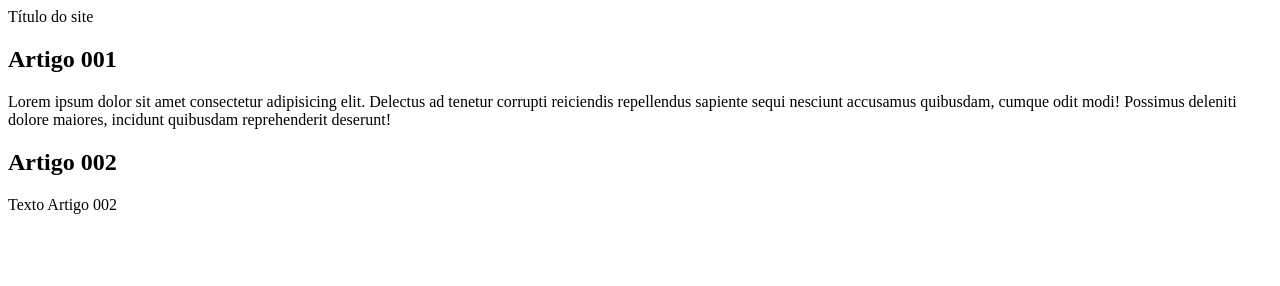
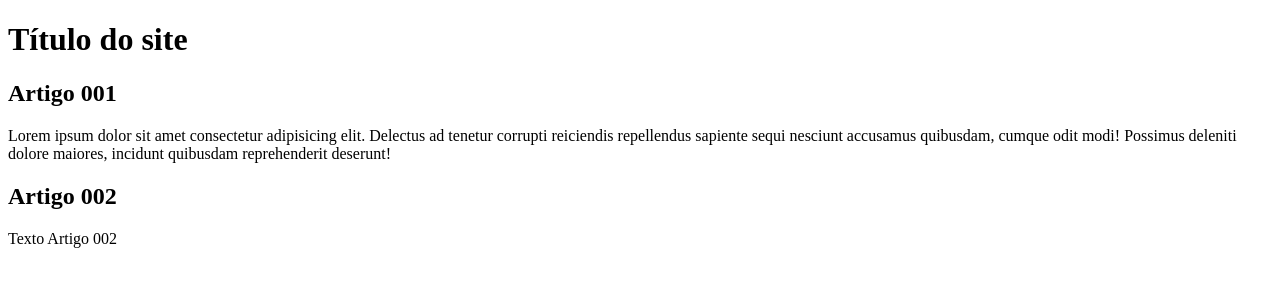
Before and after one commit to letiziapsilva/projeto-site, a plain HTML site: page index.html in a window 1280 px wide. Drawn offline with Linux system fonts and the light colour scheme.

Commit message:
agora sim

```diff
--- a/index.html
+++ b/index.html
@@ -8,7 +8,7 @@
     <body>
         <main>
             <header>
-                Título do site
+                <h1>Título do site</h1>
             </header>
 
             <article>
```
